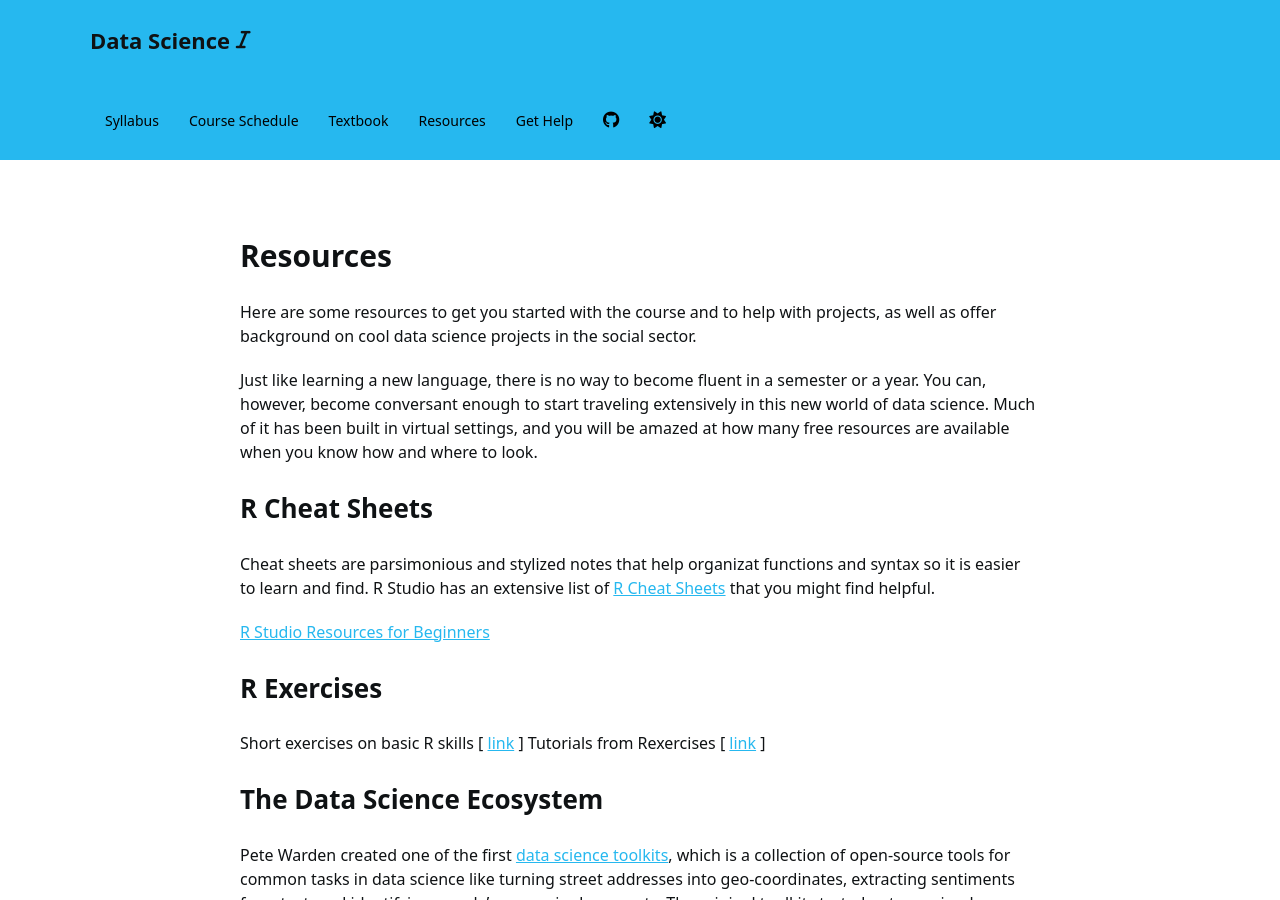
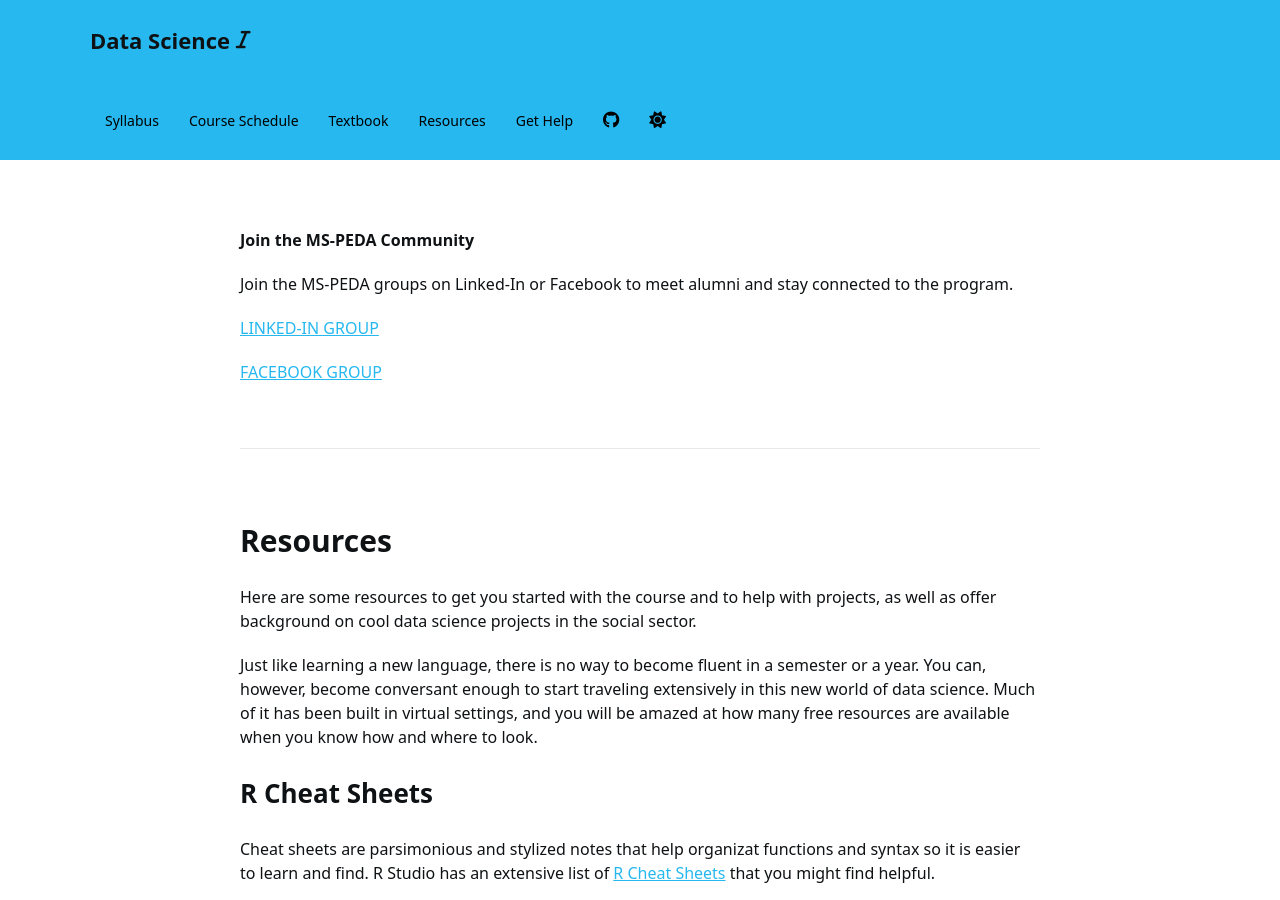
Before and after one commit to DS4PS/cpp-526-sum-2021, a Jekyll site: the page built from resources.md, in a window 1280 px wide and 900 px high. Built offline with Jekyll 4.4.1, drawn with Linux system fonts in a browser that asks for light colours; nearby versions of some CDN libraries; a style sheet for code colours, icons or effects is not loaded; some of the changed text lies outside the part shown.

Commit message:
Update resources.md

```diff
--- a/resources.md
+++ b/resources.md
@@ -5,6 +5,21 @@ layout: default
 <div class = "uk-container uk-container-small">
 
 <br><br>
+
+
+
+**Join the MS-PEDA Community**
+
+Join the MS-PEDA groups on Linked-In or Facebook to meet alumni and stay connected to the program.
+
+[LINKED-IN GROUP](https://www.linkedin.com/groups/13977637/)
+
+[FACEBOOK GROUP](https://www.facebook.com/groups/507960480629680)
+
+<br>
+<hr>
+<br>
+
 
 # Resources
 
@@ -166,21 +181,6 @@ For those that are new to data science, I have compiled some useful resources fo
 <br>
 
 
-<a href="https://raw.githubusercontent.com/DS4PS/cpp-529-master/master/labs/lab-03-tutorial.rmd" download="lab-03-tutorial.rmd"> TEST1 </a>
-
-<button type="submit" onclick="window.open('https://raw.githubusercontent.com/DS4PS/cpp-529-master/master/labs/lab-03-tutorial.rmd')"> TEST2 </button>
-
-<form method="get" action="https://raw.githubusercontent.com/DS4PS/cpp-529-master/master/labs/lab-03-tutorial.rmd">
-   <button type="submit"> TEST3 </button>
-</form>
-
-<a class="btn btn-danger" role="button" href="https://raw.githubusercontent.com/DS4PS/cpp-529-master/master/labs/lab-03-tutorial.rmd"
-   download="lab-03-tutorial.rmd">
-  TEST4
-</a>
-
-<button type="submit" onclick="window.location.href='file.doc'"> TEST5 </button>
-
 
 </div>
 <br><br><br>
```
